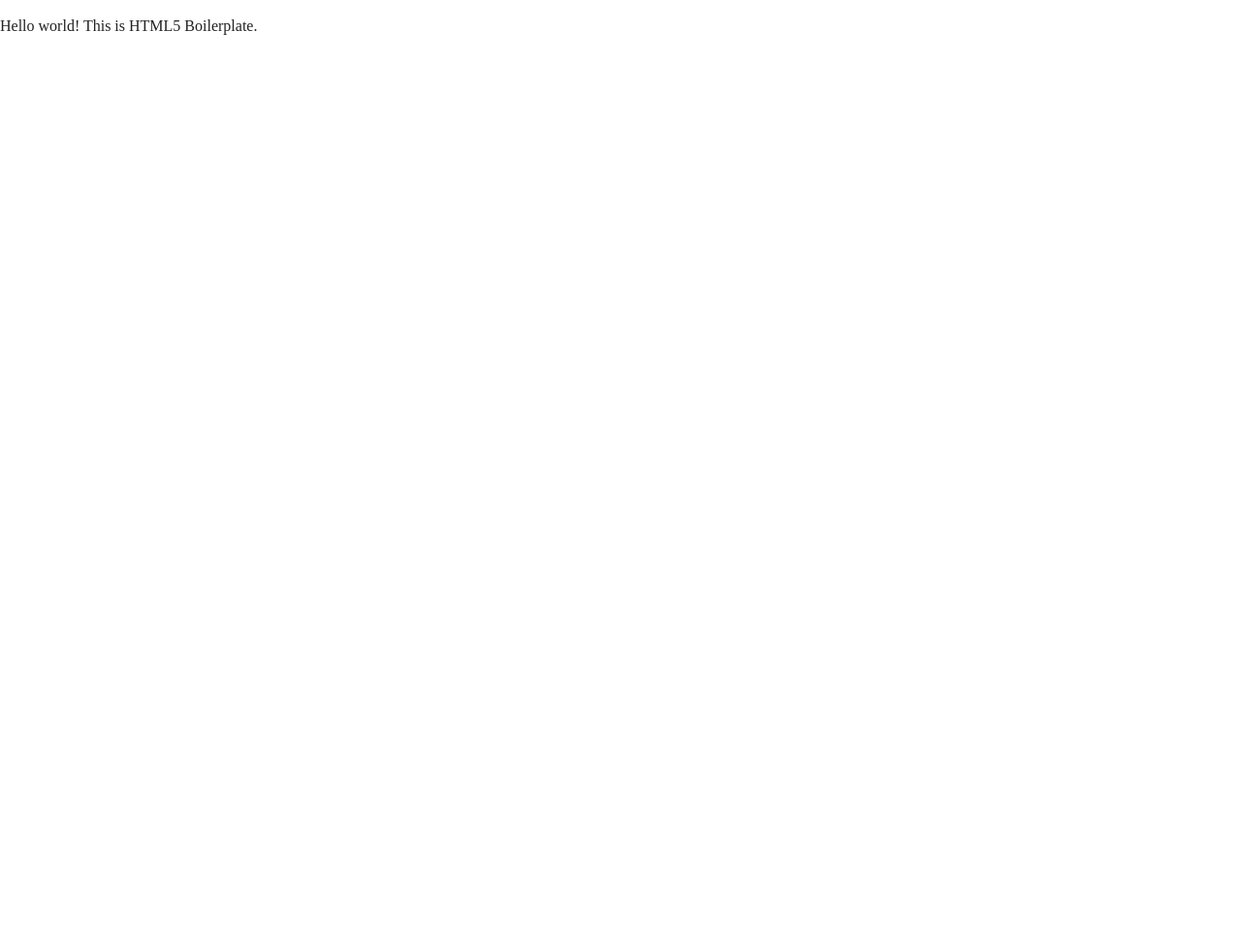
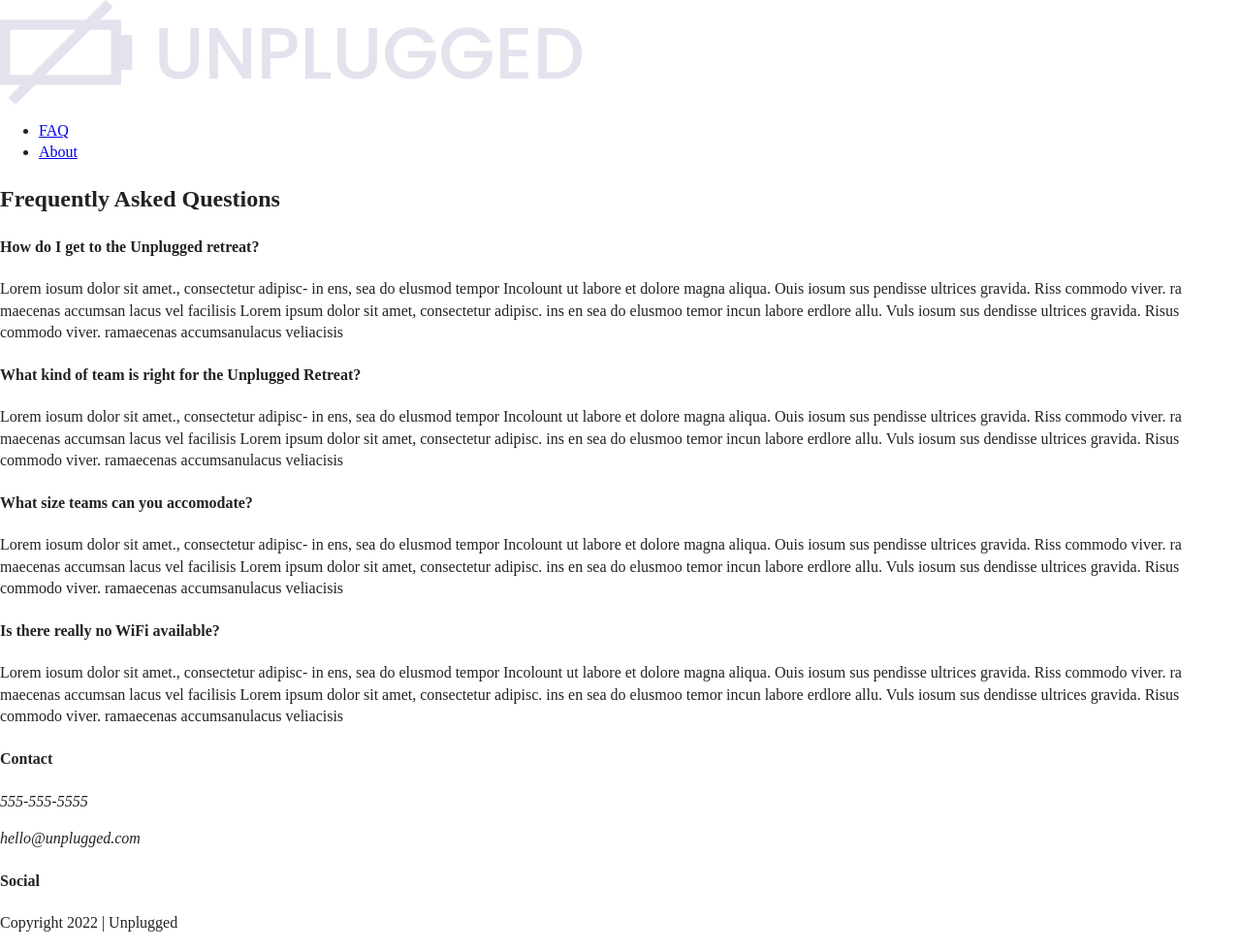
Before and after one commit to chloew3st/unplugged-retreat, a website: page faq/index.html in a window 1280 px wide. Shown: the whole page at 97% size. Before the commit the page ends 800 px from the top, so only its background shows below. Drawn offline with Linux system fonts and the light colour scheme.

Commit message:
created faq page

```diff
--- a/faq/index.html
+++ b/faq/index.html
@@ -23,9 +23,70 @@
 </head>
 
 <body>
+    <header>
+        <div class="content-wrapper">
+            <a href="#"><img src="../unplugged-retreat/Assets/unpluggedlogo.png" alt="unplugged logo"></a>
+            <div class="header-divider"></div>
+            <nav>
+                <ul>
+                    <li><a href="faq/index.html" target="_blank">FAQ</a></li>
+                    <li><a href="about/index.html" target="_blank">About</a></li>
+                </ul>
+            </nav>
+        </div>
+    </header>
+    <main>
+        <section class="faq">
+            <div class="content-wrapper">
+                <div class="questions">
+                    <div>
+                        <h2>Frequently Asked Questions</h2>
+                        <h4>How do I get to the Unplugged retreat?</h4>
+                        <p>Lorem iosum dolor sit amet., consectetur adipisc- in ens, sea do elusmod tempor Incolount ut labore et dolore magna aliqua. Ouis iosum sus pendisse ultrices gravida. Riss commodo viver. ra maecenas accumsan lacus vel facilisis
+                            Lorem ipsum dolor sit amet, consectetur adipisc. ins en sea do elusmoo temor incun labore erdlore allu. Vuls iosum sus dendisse ultrices gravida. Risus commodo viver. ramaecenas accumsanulacus veliacisis</p>
+                        <h4>What kind of team is right for the Unplugged Retreat?</h4>
+                        <p>Lorem iosum dolor sit amet., consectetur adipisc- in ens, sea do elusmod tempor Incolount ut labore et dolore magna aliqua. Ouis iosum sus pendisse ultrices gravida. Riss commodo viver. ra maecenas accumsan lacus vel facilisis
+                            Lorem ipsum dolor sit amet, consectetur adipisc. ins en sea do elusmoo temor incun labore erdlore allu. Vuls iosum sus dendisse ultrices gravida. Risus commodo viver. ramaecenas accumsanulacus veliacisis</p>
+                        <h4>What size teams can you accomodate?</h4>
+                        <p>Lorem iosum dolor sit amet., consectetur adipisc- in ens, sea do elusmod tempor Incolount ut labore et dolore magna aliqua. Ouis iosum sus pendisse ultrices gravida. Riss commodo viver. ra maecenas accumsan lacus vel facilisis
+                            Lorem ipsum dolor sit amet, consectetur adipisc. ins en sea do elusmoo temor incun labore erdlore allu. Vuls iosum sus dendisse ultrices gravida. Risus commodo viver. ramaecenas accumsanulacus veliacisis</p>
+                        <h4>Is there really no WiFi available?</h4>
+                        <p>Lorem iosum dolor sit amet., consectetur adipisc- in ens, sea do elusmod tempor Incolount ut labore et dolore magna aliqua. Ouis iosum sus pendisse ultrices gravida. Riss commodo viver. ra maecenas accumsan lacus vel facilisis
+                            Lorem ipsum dolor sit amet, consectetur adipisc. ins en sea do elusmoo temor incun labore erdlore allu. Vuls iosum sus dendisse ultrices gravida. Risus commodo viver. ramaecenas accumsanulacus veliacisis</p>
+                    </div>
+                </div>
+            </div>
+        </section>
+        <footer>
+            <div class="content-wrapper">
+                <div class="footer-content">
+                    <div class="footer-content">
+                        <div class="contact">
+                            <h4>Contact</h4>
+                            <address>
+                          <p>555-555-5555</p>
+                          <p>hello@unplugged.com</p>
+                        </address>
+                        </div>
+                        <div class="social">
+                            <h4>Social</h4>
+                            <div class="social-icons">
+                                <p>
+                                    <a href="https://www.facebook.com/yoursite" target="_blank"></a>
+                                </p>
+                                <!---Other social links-->
+                            </div>
+                        </div>
+                    </div>
+                    <div class="copyright">
+                        <p>Copyright 2022 | Unplugged</p>
+                    </div>
+                </div>
 
-    <!-- Add your site or application content here -->
-    <p>Hello world! This is HTML5 Boilerplate.</p>
+
+
+        </footer>
+
         <script src="../js/vendor/modernizr-3.11.2.min.js"></script>
         <script src="../js/plugins.js"></script>
         <script src="../js/main.js"></script>
```
Lines whose indentation alone changed are shown as unchanged.
